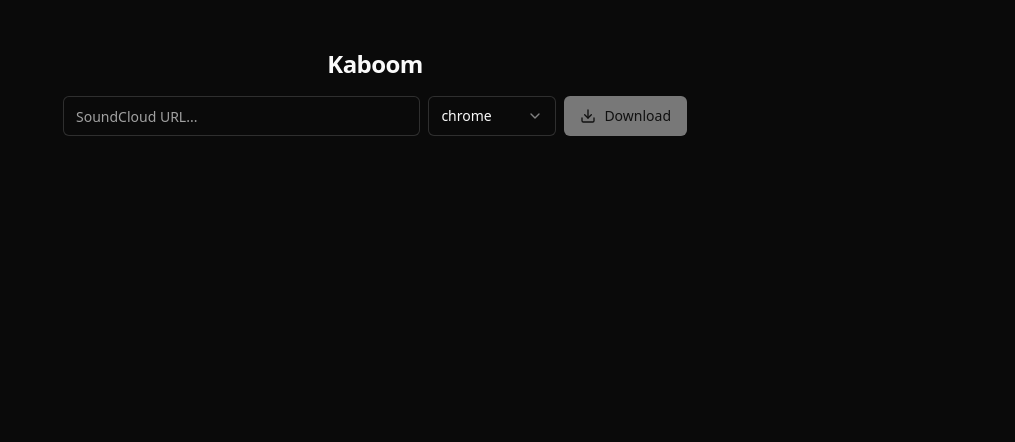
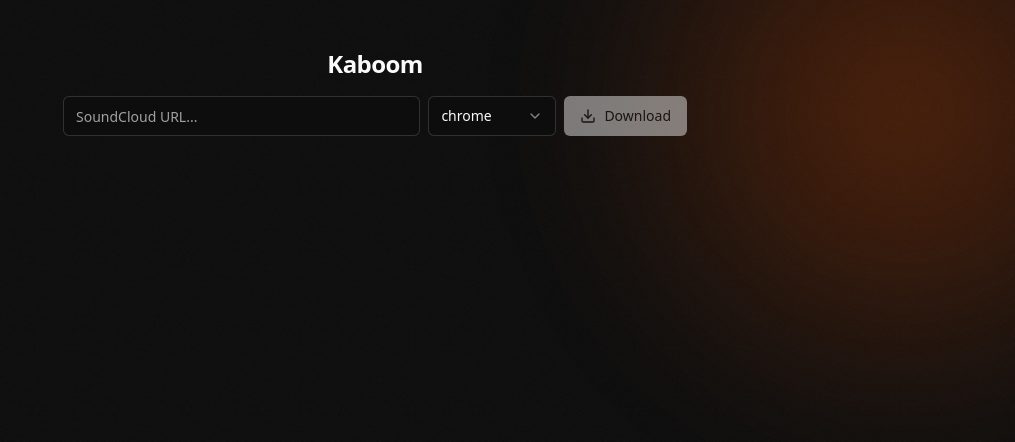
Before and after one commit to yuyujijin/kaboom, a React (Vite) app: page / in a window 1280 px wide. Shown: the top 442 px of the page, without its empty margins (265-1280 px from the left). Built offline with nearby package versions, Linux system fonts and the light colour scheme.

Commit message:
feat: orange gradient

```diff
--- a/src/renderer/App.tsx
+++ b/src/renderer/App.tsx
@@ -1,5 +1,7 @@
 import { useState } from 'react'
 import type { CookiesBrowser, DownloadProgress, TrackInfo } from '../shared/types'
+import { NoiseOverlay } from './components/ui/NoiseOverlay'
+import { OrangeGlow } from './components/ui/OrangeGlow'
 import { DownloadForm } from './components/download/DownloadForm'
 import { DownloadStatus } from './components/download/DownloadStatus'
 import { RateLimitAlert } from './components/download/RateLimitAlert'
@@ -75,7 +77,9 @@
   const showStatus = status != null && (loading || status.status === 'error')
 
   return (
-    <div className="flex h-screen flex-col items-center bg-background text-foreground">
+    <div className="relative flex h-screen flex-col items-center bg-background text-foreground overflow-hidden">
+      <OrangeGlow />
+      <NoiseOverlay />
       {/* Sticky top section — form + status */}
       <div className="w-full max-w-2xl px-6 pt-12 pb-8 space-y-4 shrink-0">
         <h1 className="text-center text-2xl font-bold tracking-tight">Kaboom</h1>
--- /dev/null
+++ b/src/renderer/assets.d.ts
@@ -0,0 +1,4 @@
+declare module '*.png' {
+  const src: string
+  export default src
+}
--- /dev/null
+++ b/src/renderer/components/ui/NoiseOverlay.tsx
@@ -0,0 +1,16 @@
+import noiseTexture from '../../assets/noise-light.png'
+
+export function NoiseOverlay() {
+  return (
+    <div
+      className="pointer-events-none absolute inset-0"
+      style={{
+        backgroundImage: `url(${noiseTexture})`,
+        backgroundRepeat: 'repeat',
+        backgroundSize: '75px 75px',
+        mixBlendMode: 'lighten',
+        opacity: .2,
+      }}
+    />
+  )
+}
--- /dev/null
+++ b/src/renderer/components/ui/OrangeGlow.tsx
@@ -0,0 +1,11 @@
+export function OrangeGlow() {
+  return (
+    <div
+      className="pointer-events-none absolute -top-60 -right-60 w-175 h-175 rounded-full"
+      style={{
+        background: 'radial-gradient(circle, rgba(255,85,0,0.28) 0%, transparent 70%)',
+        filter: 'blur(60px)',
+      }}
+    />
+  )
+}
--- a/src/renderer/globals.css
+++ b/src/renderer/globals.css
@@ -29,7 +29,7 @@
 
 /* Dark theme — always on */
 :root {
-  --background: oklch(0.145 0 0);
+  --background: #0d0d0d;
   --foreground: oklch(0.985 0 0);
   --card: oklch(0.205 0 0);
   --card-foreground: oklch(0.985 0 0);
```
Also changed, not shown: src/renderer/assets/noise-light.png (added).
